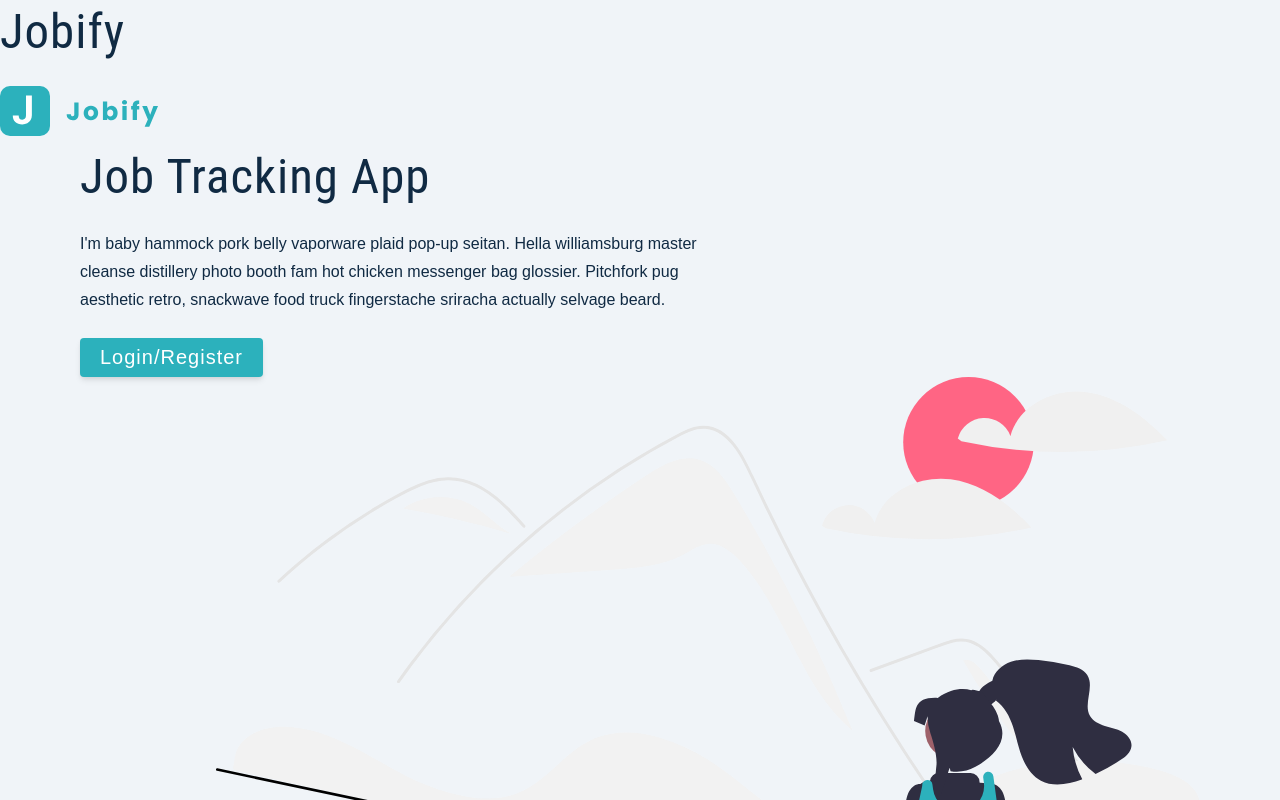
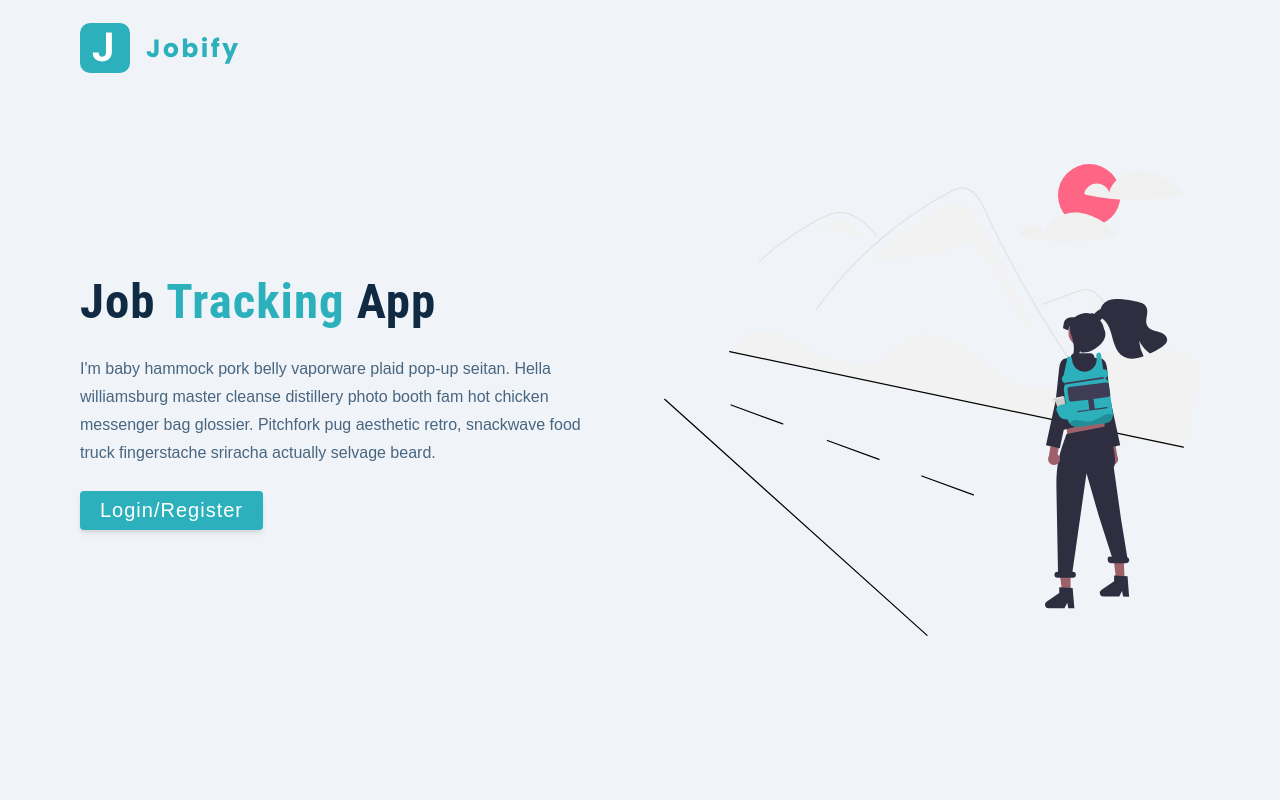
Before and after one commit to aliffazfar/mern-jobify, a React (Create React App) app in the folder client/: page /landing in a window 1280 px wide. Shown: the top 800 px of the page. Built offline with nearby package versions, Linux system fonts and the light colour scheme.

Commit message:
add styled-components

```diff
--- a/client/package.json
+++ b/client/package.json
@@ -10,6 +10,7 @@
     "react": "^17.0.2",
     "react-dom": "^17.0.2",
     "react-scripts": "5.0.0",
+    "styled-components": "^5.3.3",
     "web-vitals": "^2.1.3"
   },
   "scripts": {
--- a/client/src/App.js
+++ b/client/src/App.js
@@ -3,7 +3,6 @@
 function App() {
   return (
     <div>
-      <h1>jobify</h1>
       <Landing />
     </div>
   )
--- a/client/src/pages/Landing.js
+++ b/client/src/pages/Landing.js
@@ -1,9 +1,10 @@
 import logo from '../assets/images/logo.svg'
 import main from '../assets/images/main.svg'
+import styled from 'styled-components'
 
 const Landing = () => {
   return (
-    <main>
+    <Wrapper>
       <nav>
         <img src={logo} alt='jobify' className='logo' />
       </nav>
@@ -23,8 +24,46 @@
         </div>
         <img src={main} alt='job hunt' className='img main-img' />
       </div>
-    </main>
+    </Wrapper>
   )
 }
 
+const Wrapper = styled.main`
+  nav {
+    width: var(--fluid-width);
+    max-width: var(--max-width);
+    margin: 0 auto;
+    height: var(--nav-height);
+    display: flex;
+    align-items: center;
+  }
+  .page {
+    min-height: calc(100vh - var(--nav-height));
+    display: grid;
+    align-items: center;
+    margin-top: -3rem;
+  }
+  h1 {
+    font-weight: 700;
+    span {
+      color: var(--primary-500);
+    }
+  }
+  p {
+    color: var(--grey-600);
+  }
+  .main-img {
+    display: none;
+  }
+  @media (min-width: 992px) {
+    .page {
+      grid-template-columns: 1fr 1fr;
+      column-gap: 3rem;
+    }
+    .main-img {
+      display: block;
+    }
+  }
+`
+
 export default Landing
```
Also changed, not shown: 1 other file (tests, documents, lock files or other folders).
